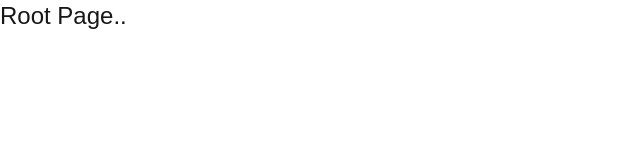
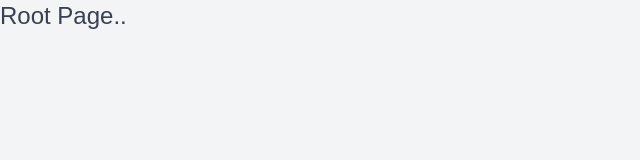
Before and after one commit to Marty-Byrde/PlayWright-Showcase, a Next.js app: page / in a window 1280 px wide. Shown: the top 160 px of the page, without its empty margins (0-640 px from the left). Built offline with nearby package versions, Linux system fonts and the light colour scheme.

Commit message:
ref: simplified root layout
Removed unused font-templates and introduced simple background and text-styles for light and dark-mode support.

```diff
--- a/app/layout.tsx
+++ b/app/layout.tsx
@@ -1,17 +1,5 @@
 import type { Metadata } from 'next'
-import localFont from 'next/font/local'
 import './globals.css'
-
-const geistSans = localFont({
-  src: './fonts/GeistVF.woff',
-  variable: '--font-geist-sans',
-  weight: '100 900',
-})
-const geistMono = localFont({
-  src: './fonts/GeistMonoVF.woff',
-  variable: '--font-geist-mono',
-  weight: '100 900',
-})
 
 export const metadata: Metadata = {
   title: 'Create Next App',
@@ -25,7 +13,7 @@ export default function RootLayout({
 }>) {
   return (
     <html lang='en'>
-      <body className={`${geistSans.variable} ${geistMono.variable} antialiased`}>{children}</body>
+      <body className={`bg-gray-100 dark:bg-neutral-800 text-gray-700 dark:text-gray-200`}>{children}</body>
     </html>
   )
 }
```
